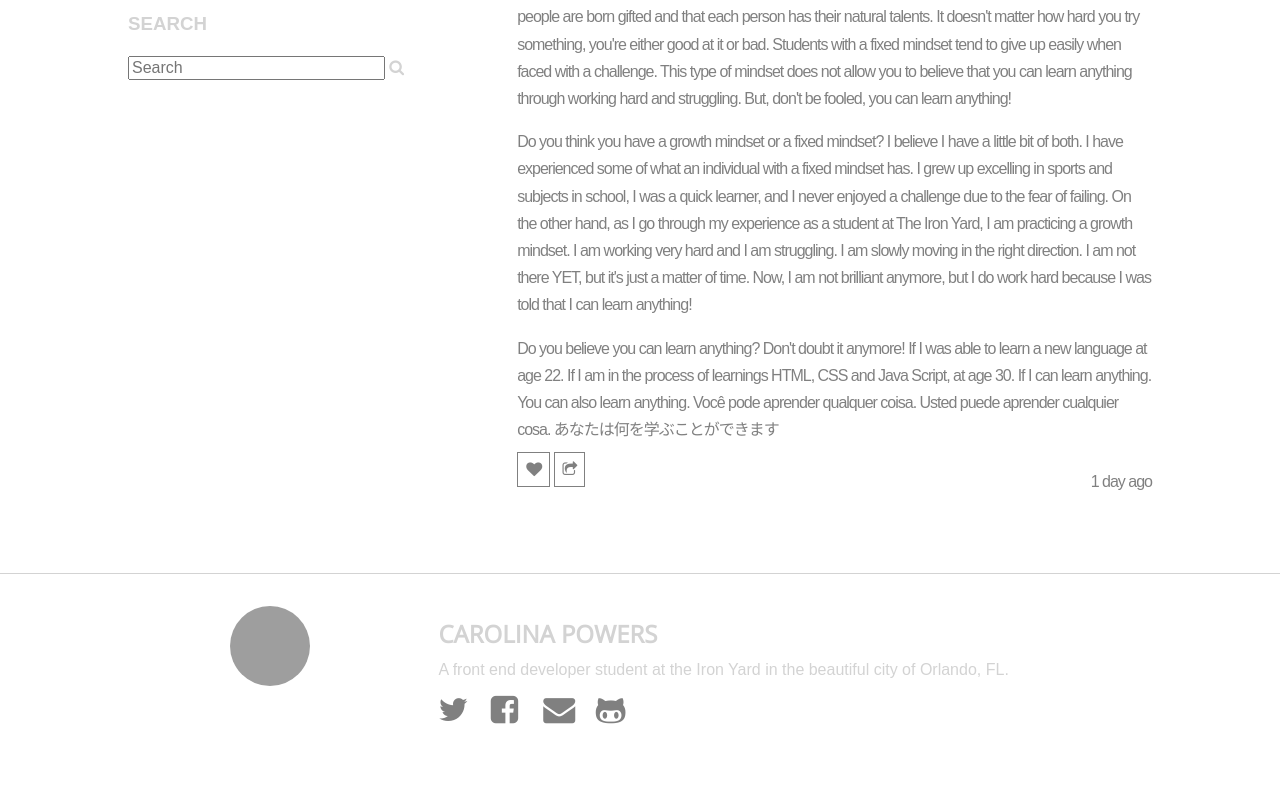
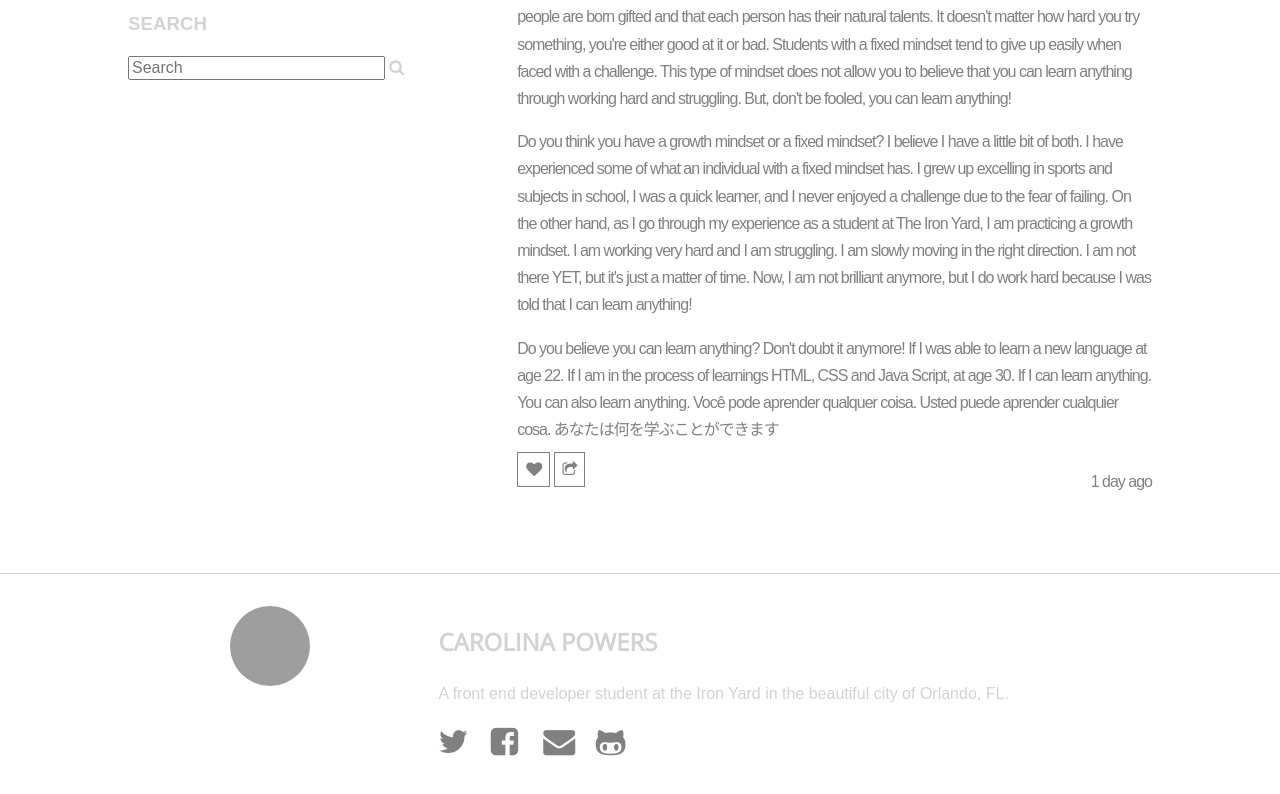
Before and after one commit to carolinapowers/carolinapowers.github.io, a plain HTML site: page index.html in a window 1280 px wide. Shown: the part 1111-1905 px from the top of the page. Drawn offline with nearby package versions, Linux system fonts and the light colour scheme; grey boxes are pictures that could not be loaded.

Commit message:
footer done

```diff
--- a/css/main.css
+++ b/css/main.css
@@ -262,9 +262,10 @@ footer img{
 .footer-info {
     display:inline-block;
     color: lightgrey;
-    line-height: 1em;
+    line-height: 2em;
     position: absolute;
     margin-left: 10%;
+    padding-right: 2%;
     clear:both;
 
 }
```
